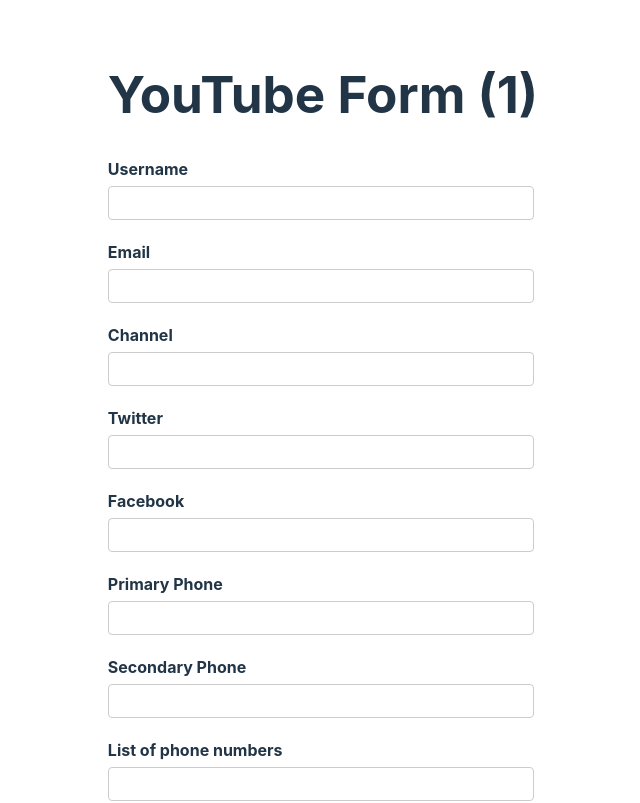
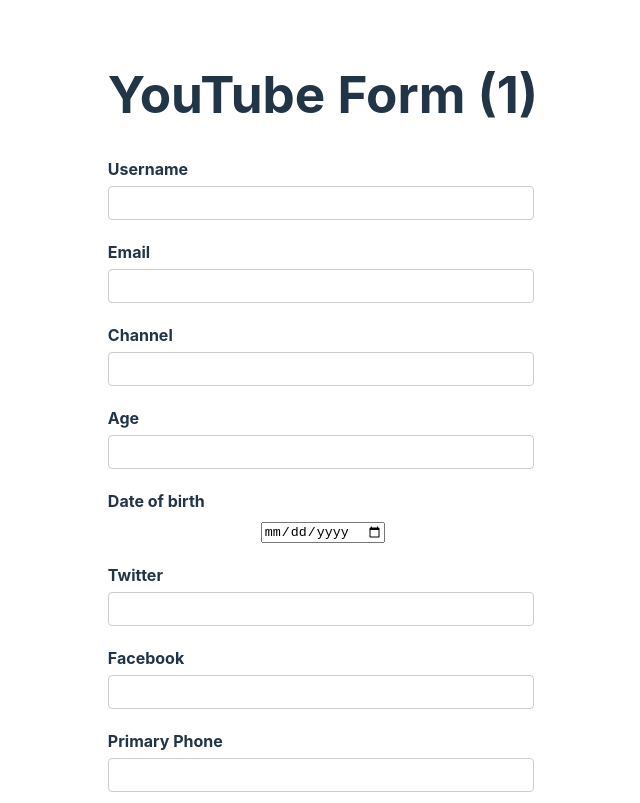
Before and after one commit to kafui4k/rhf, a React (Vite) app: page / in a window 1280 px wide. Shown: the top 803 px of the page, without its empty margins (317-957 px from the left). Built offline with nearby package versions, Linux system fonts and the light colour scheme.

Commit message:
working with numeric and date values

```diff
--- a/src/components/YouTubeForm.tsx
+++ b/src/components/YouTubeForm.tsx
@@ -15,6 +15,8 @@
   phNumbers: {
     number: string;
   }[];
+  age: number;
+  dob: Date;
 };
 
 export default function YouTubeForm() {
@@ -29,6 +31,8 @@
       },
       phoneNumbers: ["", ""],
       phNumbers: [{ number: "" }],
+      age: 0,
+      dob: new Date(),
     },
   });
 
@@ -123,6 +127,38 @@
         </div>
 
         <div className="form-control">
+          <label htmlFor="age">Age</label>
+          <input
+            type="number"
+            id="age"
+            {...register("age", {
+              valueAsNumber: true,
+              required: {
+                value: true,
+                message: "Age is required",
+              },
+            })}
+          />
+          <p className="error">{errors.age?.message}</p>
+        </div>
+
+        <div className="form-control">
+          <label htmlFor="dob">Date of birth</label>
+          <input
+            type="date"
+            id="dob"
+            {...register("dob", {
+              valueAsDate: true,
+              required: {
+                value: true,
+                message: "Date of birth is required",
+              },
+            })}
+          />
+          <p className="error">{errors.dob?.message}</p>
+        </div>
+
+        <div className="form-control">
           <label htmlFor="twitter">Twitter</label>
           <input type="text" id="twitter" {...register("social.twitter")} />
         </div>
```
